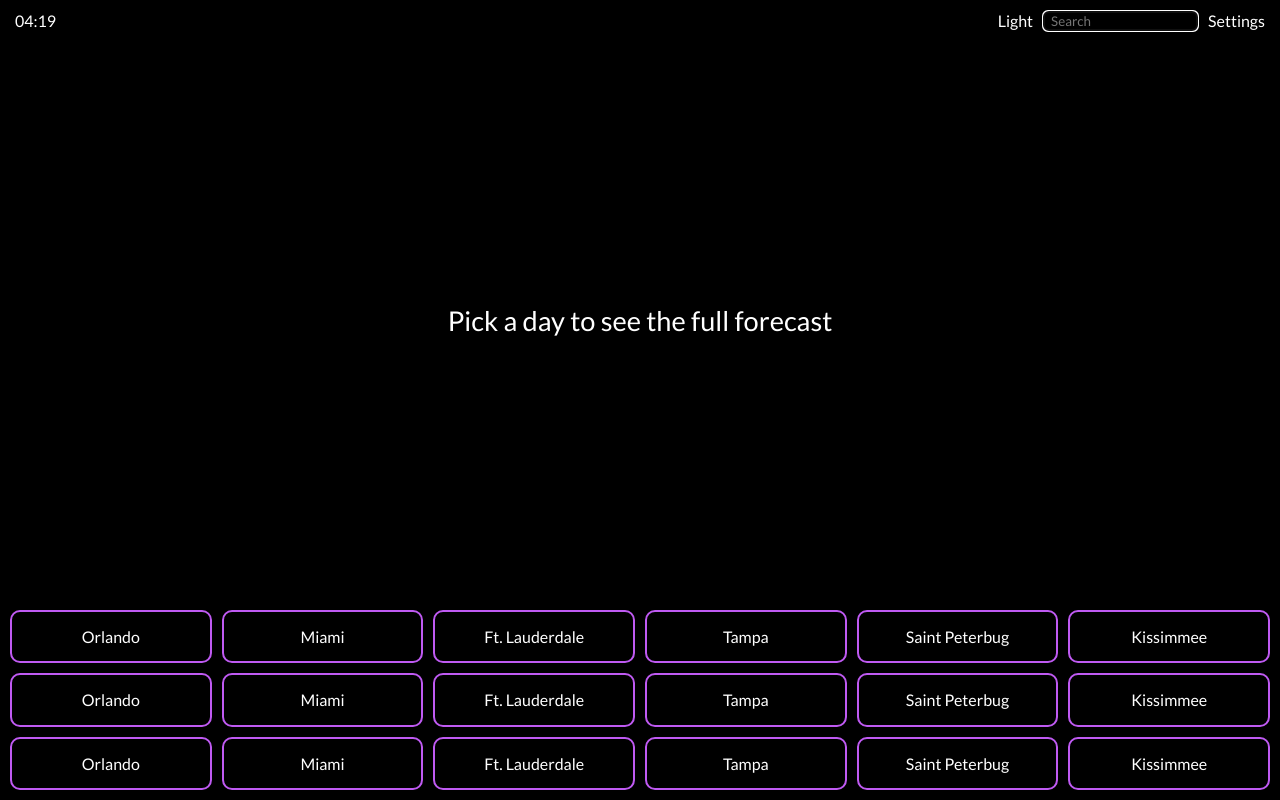
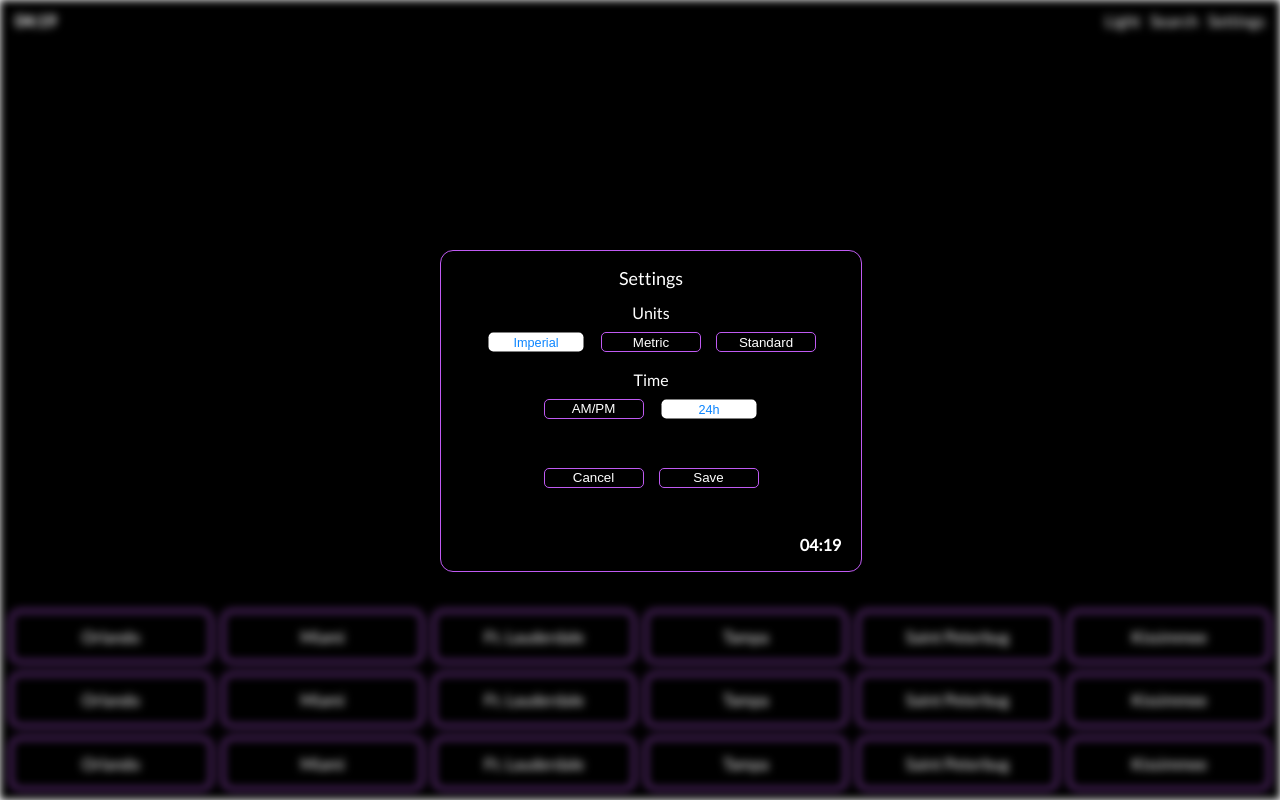
Before and after one commit to PatrickBJ/weather-test, a React (Create React App) app: page / in a window 1280 px wide. Built offline with nearby package versions, Linux system fonts and the light colour scheme.

Commit message:
modal functionalities

```diff
--- a/package.json
+++ b/package.json
@@ -14,6 +14,7 @@
     "classnames": "^2.3.1",
     "react": "^18.2.0",
     "react-dom": "^18.2.0",
+    "react-modal": "^3.15.1",
     "react-redux": "^8.0.2",
     "react-scripts": "5.0.1",
     "redux": "^4.2.0",
@@ -46,6 +47,7 @@
     ]
   },
   "devDependencies": {
+    "@types/react-modal": "^3.13.1",
     "@types/styled-components": "^5.1.25",
     "@typescript-eslint/eslint-plugin": "^5.30.7",
     "@typescript-eslint/parser": "^5.30.7",
--- a/src/App.tsx
+++ b/src/App.tsx
@@ -4,8 +4,10 @@ import SelectCity from "./components/SelectCity";
 import styled, { ThemeProvider } from "styled-components";
 import GlobalCSS from "./styles/global.css";
 import { Theme } from "./styles/theme";
-import { darkTheme } from "./reducers/settingsSlice";
+import { darkTheme, modalOpen } from "./reducers/settingsSlice";
 import { useSelector } from "react-redux";
+import ModalSettings from "./components/modalSettings";
+import classNames from "classnames/bind";
 
 const AppContainer = styled.div`
   display: grid;
@@ -23,16 +25,18 @@ const InfoContainer = styled.main`
 
 function App() {
   const isDarkTheme = useSelector(darkTheme);
+  const isModalOpen = useSelector(modalOpen);
 
   return (
     <ThemeProvider theme={Theme(isDarkTheme)}>
       <GlobalCSS />
-      <AppContainer>
+      <AppContainer className={classNames({ appBlur: isModalOpen })}>
         <NavBar />
         <InfoContainer>
           <WeatherInfo></WeatherInfo>
           <SelectCity></SelectCity>
         </InfoContainer>
+        <ModalSettings />
       </AppContainer>
     </ThemeProvider>
   );
--- /dev/null
+++ b/src/components/Buttons/Button.tsx
@@ -0,0 +1,41 @@
+import styled from "styled-components";
+import classNames from "classnames/bind";
+
+interface ButtonProps {
+  children: string;
+  onClick: () => void;
+  selected?: boolean;
+}
+
+const ButtonContainer = styled.button`
+  display: flex;
+  justify-content: center;
+  align-items: center;
+  border-radius: 5px;
+  width: 100px;
+  height: 20px;
+  background-color: ${({ theme }) => theme.body};
+  color: ${({ theme }) => theme.text};
+  border: 1px solid ${({ theme }) => theme.border};
+  outline: none;
+  cursor: pointer;
+  transform: scale(1);
+  transition-timing-function: ease;
+  transition-duration: 1s;
+  :hover,
+  &.active,
+  &.selected {
+    border: none;
+    background-color: ${({ theme }) => theme.hoverBody};
+    color: ${({ theme }) => theme.hoverText};
+    transform: scale(0.95);
+  }
+`;
+
+export default function Button({ children, onClick, selected }: ButtonProps) {
+  return (
+    <ButtonContainer onClick={onClick} className={classNames({ selected })}>
+      {children}
+    </ButtonContainer>
+  );
+}
--- /dev/null
+++ b/src/components/Buttons/SelectButton.tsx
@@ -0,0 +1,50 @@
+import Button from "./Button";
+import styled from "styled-components";
+
+interface ButtonProps {
+  children: string;
+  options: string[];
+  selected: string;
+  setSelected: React.Dispatch<React.SetStateAction<string>>;
+}
+
+const SelectButtonContainer = styled.section`
+  display: flex;
+  flex-direction: column;
+  gap: 10px;
+`;
+
+const Label = styled.label`
+  text-align: center;
+`;
+
+const Buttons = styled.section`
+  display: flex;
+  gap: 15px;
+  align-self: "center";
+  justify-content: center;
+`;
+
+export default function SelectButton({
+  children,
+  options,
+  selected,
+  setSelected,
+}: ButtonProps) {
+  return (
+    <SelectButtonContainer>
+      <Label htmlFor="buttons">{children}</Label>
+      <Buttons id="buttons">
+        {options.map((item, index) => (
+          <Button
+            key={index}
+            onClick={() => setSelected(item)}
+            selected={selected === item}
+          >
+            {item}
+          </Button>
+        ))}
+      </Buttons>
+    </SelectButtonContainer>
+  );
+}
--- a/src/components/NavBar/Clock.tsx
+++ b/src/components/NavBar/Clock.tsx
@@ -6,6 +6,7 @@ import { useSelector } from "react-redux";
 
 const ClockComp = styled.div`
   font-size: 1rem;
+  font-weight: 600;
 `;
 
 const SECOND = 1000;
--- a/src/components/NavBar/Search.tsx
+++ b/src/components/NavBar/Search.tsx
@@ -32,9 +32,10 @@ const SearchInput = styled.input`
   color: ${({ theme }) => theme.text};
   border-radius: 5px;
   border: 1px solid ${({ theme }) => theme.border};
+  outline: none;
   text-indent: 5px;
+  transition: all 1s;
   transition-timing-function: ease;
-  transition-duration: 0.1s;
 `;
 
 const CloseButton = styled(CloseIcon).attrs({ className: "clickable" })`
@@ -47,13 +48,24 @@ const CloseButton = styled(CloseIcon).attrs({ className: "clickable" })`
 const SearchText = styled.p``;
 
 export default function Search() {
-  const [searchMode, setSearchMode] = useState(true);
+  const [searchMode, setSearchMode] = useState(false);
   const dispatch = useDispatch();
   const searchCityText = useSelector(searchCity);
 
-  const cleanText = () => {
+  const clearText = () => {
     dispatch(setSearchCity(""));
     setSearchMode(false);
+  };
+
+  const selectCity = (e: React.KeyboardEvent<HTMLInputElement>) => {
+    if (e.key === "Enter") {
+      e.preventDefault();
+      dispatch(selectSearchCity());
+    }
+  };
+
+  const resetSearchMode = () => {
+    if (!searchCityText) setSearchMode(false);
   };
 
   return (
@@ -65,18 +77,11 @@ export default function Search() {
             placeholder="Search"
             onChange={(e) => dispatch(setSearchCity(e.target.value))}
             value={searchCityText}
-            onKeyDown={(e) => {
-              if (e.key === "Enter") {
-                e.preventDefault();
-                dispatch(selectSearchCity());
-              }
-            }}
-            onBlur={() => {
-              if (!searchCityText) setSearchMode(false);
-            }}
+            onKeyDown={(e) => selectCity(e)}
+            onBlur={() => resetSearchMode()}
           ></SearchInput>
           {Boolean(searchCityText) && (
-            <CloseButton onClick={() => cleanText()} />
+            <CloseButton onClick={() => clearText()} />
           )}
         </SearchCity>
       )}
--- a/src/components/NavBar/index.tsx
+++ b/src/components/NavBar/index.tsx
@@ -3,6 +3,8 @@ import SwitchTheme from "./SwitchTheme";
 import Search from "./Search";
 import styled from "styled-components";
 import classNames from "classnames/bind";
+import { useDispatch } from "react-redux";
+import { openModal } from "reducers/settingsSlice";
 
 const Header = styled.header`
   padding: 10px 15px;
@@ -22,13 +24,19 @@ const Settings = styled.div`
 `;
 
 export default function NavBar() {
+  const dispatch = useDispatch();
   return (
     <Header>
       <Clock />
       <NavItems>
         <SwitchTheme />
         <Search />
-        <Settings className={classNames("clickable")}>Settings</Settings>
+        <Settings
+          className={classNames("clickable")}
+          onClick={() => dispatch(openModal())}
+        >
+          Settings
+        </Settings>
       </NavItems>
     </Header>
   );
--- /dev/null
+++ b/src/components/modalSettings/index.tsx
@@ -0,0 +1,95 @@
+import { useState } from "react";
+import Clock from "../NavBar/Clock";
+import Modal from "react-modal";
+import styled from "styled-components";
+import { useSelector, useDispatch } from "react-redux";
+import {
+  modalOpen,
+  closeModal,
+  units,
+  timeFormat,
+  Units,
+  TimeFormats,
+  saveSettings,
+} from "reducers/settingsSlice";
+import Button from "components/Buttons/Button";
+import SelectButton from "../Buttons/SelectButton";
+
+const ModalContainer = styled(Modal)`
+  position: absolute;
+  width: 400px;
+  height: 300px;
+  padding: 10px;
+  display: grid;
+  grid-template-rows: 1fr 2fr 2fr 3fr 1fr;
+  align-items: center;
+  background-color: ${({ theme }) => theme.body};
+  border-radius: 13px;
+  border: 1px solid ${({ theme }) => theme.border};
+  outline: none;
+  top: calc(50% - 150px);
+  left: calc(50% - 200px);
+  color: ${({ theme }) => theme.text};
+`;
+
+const Header = styled.header`
+  display: flex;
+  align-items: center;
+  justify-content: center;
+  font-size: 18px;
+`;
+
+const Buttons = styled.section`
+  display: flex;
+  gap: 15px;
+  align-self: "center";
+  justify-content: center;
+`;
+
+const Footer = styled.footer`
+  justify-self: end;
+  margin-right: 10px;
+`;
+
+export default function ModalSettings() {
+  const dispatch = useDispatch();
+  const isModalOpen = useSelector(modalOpen);
+
+  const [unit, setUnit] = useState(useSelector(units));
+  const [time, setTime] = useState(useSelector(timeFormat));
+
+  const save = () => {
+    dispatch(saveSettings({ unit, time }));
+  };
+
+  return (
+    <ModalContainer
+      isOpen={isModalOpen}
+      ariaHideApp={false}
+      overlayClassName="overlay"
+    >
+      <Header>Settings</Header>
+      <SelectButton
+        selected={unit}
+        setSelected={setUnit}
+        options={Object.values(Units)}
+      >
+        Units
+      </SelectButton>
+      <SelectButton
+        selected={time}
+        setSelected={setTime}
+        options={Object.values(TimeFormats)}
+      >
+        Time
+      </SelectButton>
+      <Buttons>
+        <Button onClick={() => dispatch(closeModal())}>Cancel</Button>
+        <Button onClick={() => save()}>Save</Button>
+      </Buttons>
+      <Footer>
+        <Clock />
+      </Footer>
+    </ModalContainer>
+  );
+}
--- a/src/helpers/timeHelper.ts
+++ b/src/helpers/timeHelper.ts
@@ -1,9 +1,13 @@
-export const clockFormat = (time: Date, typeFormat = "") => {
+export const clockFormat = (time: Date, typeFormat: string) => {
   const hour = time.getHours();
-  const hourFormatted = (hour > 12 ? hour - 12 : hour)
-    .toString()
-    .padStart(2, "0");
+  let hourFormatted = hour.toString().padStart(2, "0");
   const minutes = time.getMinutes().toString().padStart(2, "0");
-  const suffix = typeFormat === "AM/PM" ? (hour > 12 ? " PM" : " AM") : "";
+  let suffix = "";
+
+  if (typeFormat === "AM/PM") {
+    suffix = hour > 12 ? " PM" : " AM";
+    hourFormatted = (hour > 12 ? hour - 12 : hour).toString().padStart(2, "0");
+  } else if (hour === 0) hourFormatted = "24";
+
   return `${hourFormatted}:${minutes}` + suffix;
 };
--- a/src/reducers/citiesSlice.ts
+++ b/src/reducers/citiesSlice.ts
@@ -48,7 +48,7 @@ const citiesSlice = createSlice({
     },
     selectSearchCity: (state) => {
       const findCity = state.cities.find(
-        ({ city }) => city === state.searchCity
+        ({ city }) => city.toLowerCase() === state.searchCity.toLowerCase()
       );
       state.selectedCity = findCity || null;
     },
--- a/src/reducers/settingsSlice.ts
+++ b/src/reducers/settingsSlice.ts
@@ -1,17 +1,20 @@
 import { createSlice } from "@reduxjs/toolkit";
 import { RootState } from "store/configureStore";
 
+export const Units = ["Imperial", "Metric", "Standard"];
+export const TimeFormats = ["AM/PM", "24h"];
+
 interface SettingsType {
   modalOpen: boolean;
-  units: "Imperial" | "Metric" | "Standard";
-  timeFormat: "AM/PM" | "24H";
+  units: typeof Units[number];
+  timeFormat: typeof TimeFormats[number];
   darkTheme: boolean;
 }
 
 const initialState: SettingsType = {
-  modalOpen: false,
-  units: "Imperial",
-  timeFormat: "24H",
+  modalOpen: true,
+  units: Units[0],
+  timeFormat: TimeFormats[1],
   darkTheme: true,
 };
 
@@ -25,14 +28,13 @@ const settingsSlice = createSlice({
     closeModal: (state) => {
       state.modalOpen = false;
     },
-    setUnits: (state, action) => {
-      state.units = action.payload;
-    },
-    setTimeFormat: (state, action) => {
-      state.timeFormat = action.payload;
-    },
     toggleTheme: (state) => {
       state.darkTheme = !state.darkTheme;
+    },
+    saveSettings: (state, action) => {
+      state.units = action.payload.unit;
+      state.timeFormat = action.payload.time;
+      state.modalOpen = false;
     },
   },
 });
@@ -42,7 +44,7 @@ export const units = (state: RootState) => state.settings.units;
 export const timeFormat = (state: RootState) => state.settings.timeFormat;
 export const darkTheme = (state: RootState) => state.settings.darkTheme;
 
-export const { openModal, closeModal, setUnits, setTimeFormat, toggleTheme } =
+export const { openModal, closeModal, saveSettings, toggleTheme } =
   settingsSlice.actions;
 
 export default settingsSlice.reducer;
--- a/src/styles/global.css.ts
+++ b/src/styles/global.css.ts
@@ -26,4 +26,15 @@ export default createGlobalStyle`
     transform: scale(0.95);
     transition-delay: .1s,
   }
+
+  .appBlur {
+    filter: blur(4px);
+    pointer-events: none;
+    -webkit-touch-callout: none;
+    -webkit-user-select: none;
+    -khtml-user-select: none;
+    -moz-user-select: none;
+    -ms-user-select: none;
+    user-select: none;
+  }
 `;
```
Also changed, not shown: 1 other file (tests, documents, lock files or other folders).
